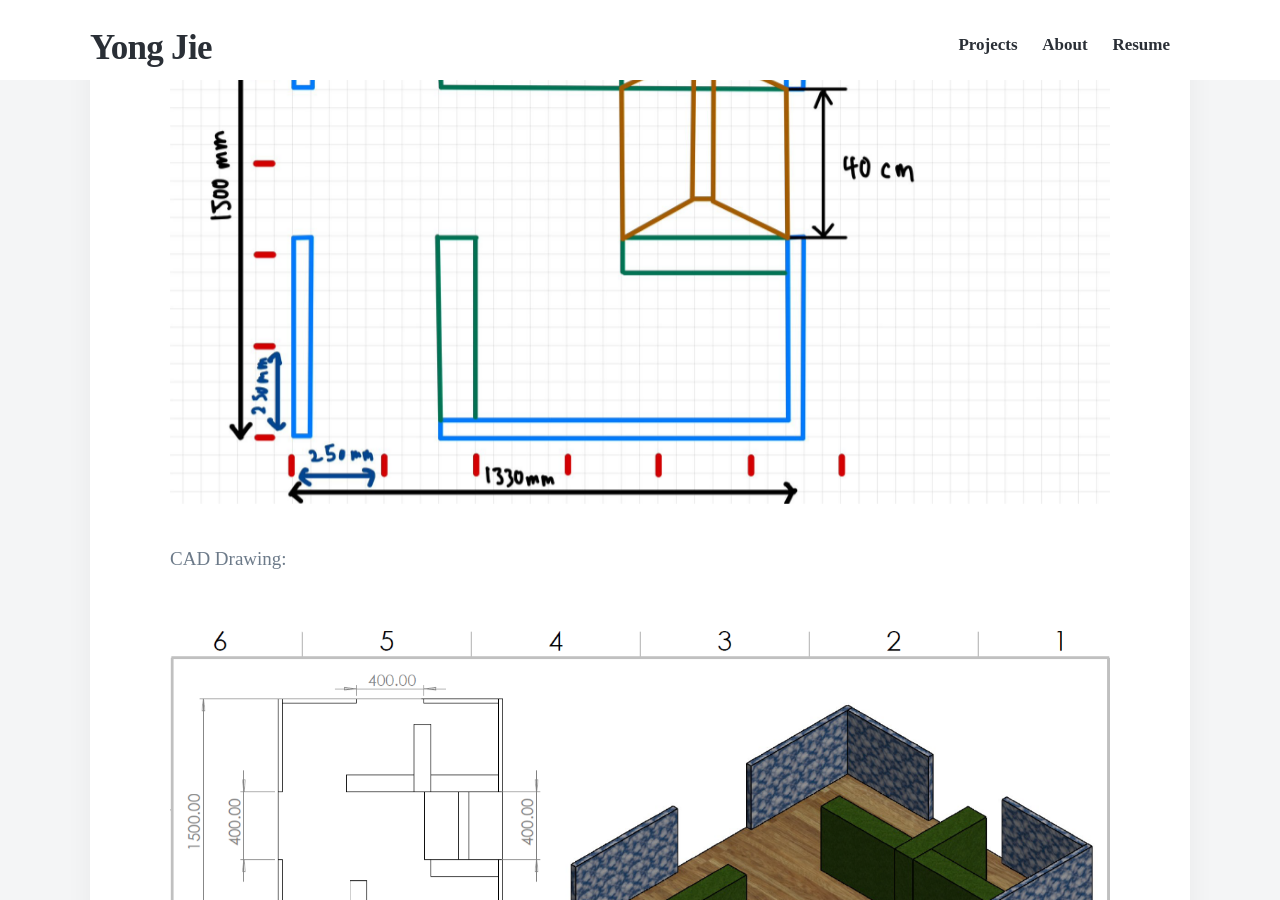
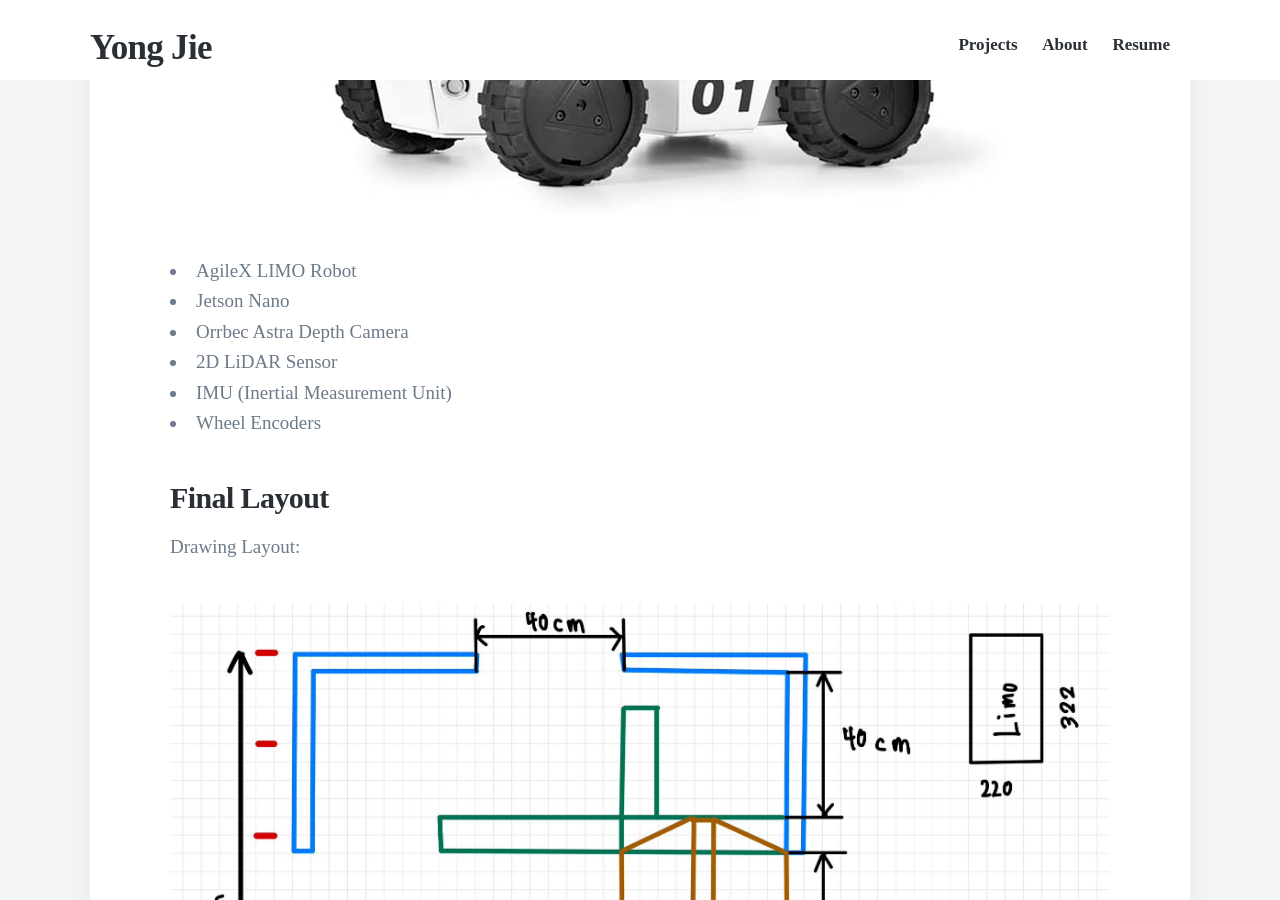
Before and after one commit to YongJiee/YongJiee.github.io, a Jekyll site: the page built from _projects/SEP1.md, in a window 1280 px wide and 900 px high, scrolled down 1647 px. Built offline with Jekyll 4.4.1, drawn with Linux system fonts in a browser that asks for light colours; nearby versions of some CDN libraries.

```diff
--- a/_projects/SEP1.md
+++ b/_projects/SEP1.md
@@ -16,6 +16,15 @@
 Check out the full program on [GitHub](https://github.com/YongJiee/Systems-Engineering-Project-1-Group-6.git).
 
 <iframe src="https://www.youtube.com/embed/jBH--Sihadw" width="640" height="360" frameborder="0" allowfullscreen></iframe>
+
+![](/images/Projects/SEP1/Limo%20Robot.jpg)
+Hardware:
+* AgileX LIMO Robot
+* Jetson Nano
+* Orrbec Astra Depth Camera
+* 2D LiDAR Sensor
+* IMU (Inertial Measurement Unit)
+* Wheel Encoders
 
 ### Final Layout
 Drawing Layout:
```
